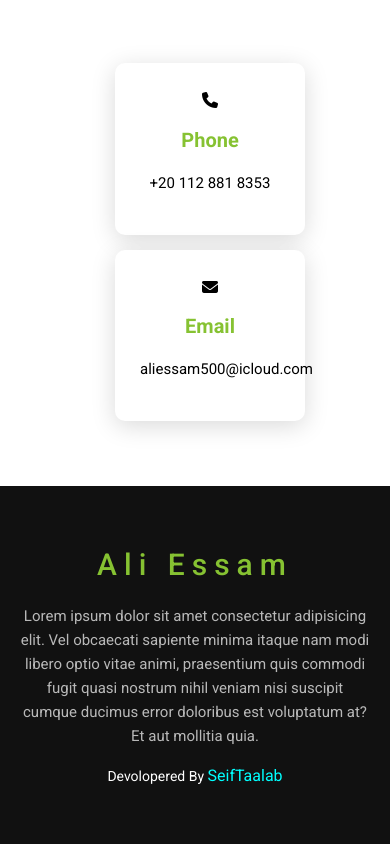
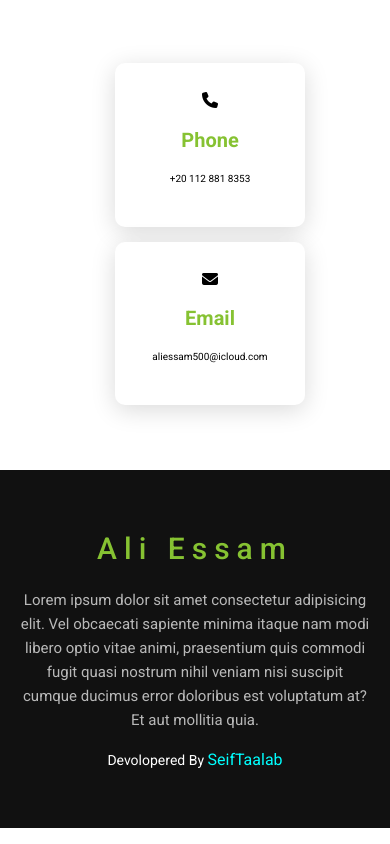
Before and after one commit to seiffox/Ali-Essam-PH, a plain HTML site: page contact.html in a window 390 px wide. Shown: the part 846-1690 px from the top of the page. Drawn offline with Linux system fonts and the light colour scheme.

Commit message:
edit contact

```diff
--- a/contact.css
+++ b/contact.css
@@ -242,6 +242,7 @@
     text-align: center;
     align-items: center;
     justify-content: center;
+    width: 100%;
 }
 
 .card .icon img {
@@ -250,6 +251,7 @@
 
 .info {
     text-align: center;
+    width: 100%;
 }
 
 .info h3{
@@ -257,6 +259,9 @@
     font-size: 1.2em;
     font-weight: 700;
     margin: 10px;
+}
+.info p{
+    width: 100%;
 }
 
 /******************* Footer Styling *****************/
@@ -539,5 +544,7 @@
     .maincard{
         padding: 50px 100px;
     }
-
+    .info p{
+        font-size: x-small;
+    }
 }
--- a/contact.html
+++ b/contact.html
@@ -14,7 +14,7 @@
         <header class = "header">
             <div class = "nav-section">
                 <div class = "brand-and-navBtn">
-                    <a href="#" class="logo"><img src = "images/logo.png" alt = "Logo img" class="responsive"></a>
+                    <a href="index.html" class="logo"><img src = "images/logo.png" alt = "Logo img" class="responsive"></a>
 
                     <span class = "navBtn flex">
                         <i class = "fas fa-bars"></i>
```
Also changed, not shown: gallery.html (+1 -1 lines).
